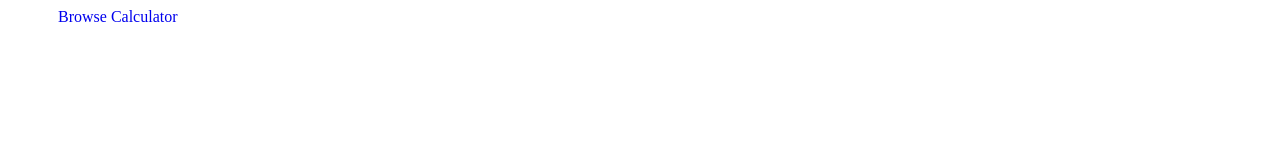
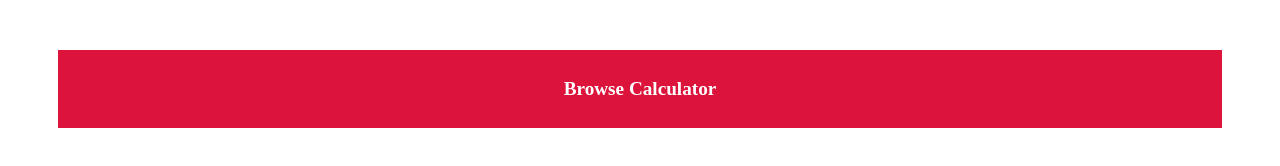
Before and after one commit to SudeepMi/Advanced-Calculator, a plain HTML site: page index.html in a window 1280 px wide. Drawn offline with Linux system fonts and the light colour scheme.

Commit message:
Update index.html

```diff
--- a/index.html
+++ b/index.html
@@ -5,6 +5,20 @@
     <meta http-equiv="X-UA-Compatible" content="IE=edge">
     <meta name="viewport" content="width=device-width, initial-scale=1.0">
     <title>Calculator</title>
+    <style>
+        a{
+    line-height: 2;
+    text-decoration: none;
+    margin: 124px 60px;
+    padding: 20px;
+    display: block;
+    text-align: center;
+    font-size: larger;
+    font-weight: 700;
+    background: crimson;
+    color: white;
+}
+    </style>
 </head>
 <body>
     <a href="http://advancedcalculator.42web.io/" style="text-decoration:none; margin: 50px"> Browse Calculator </a>
```
